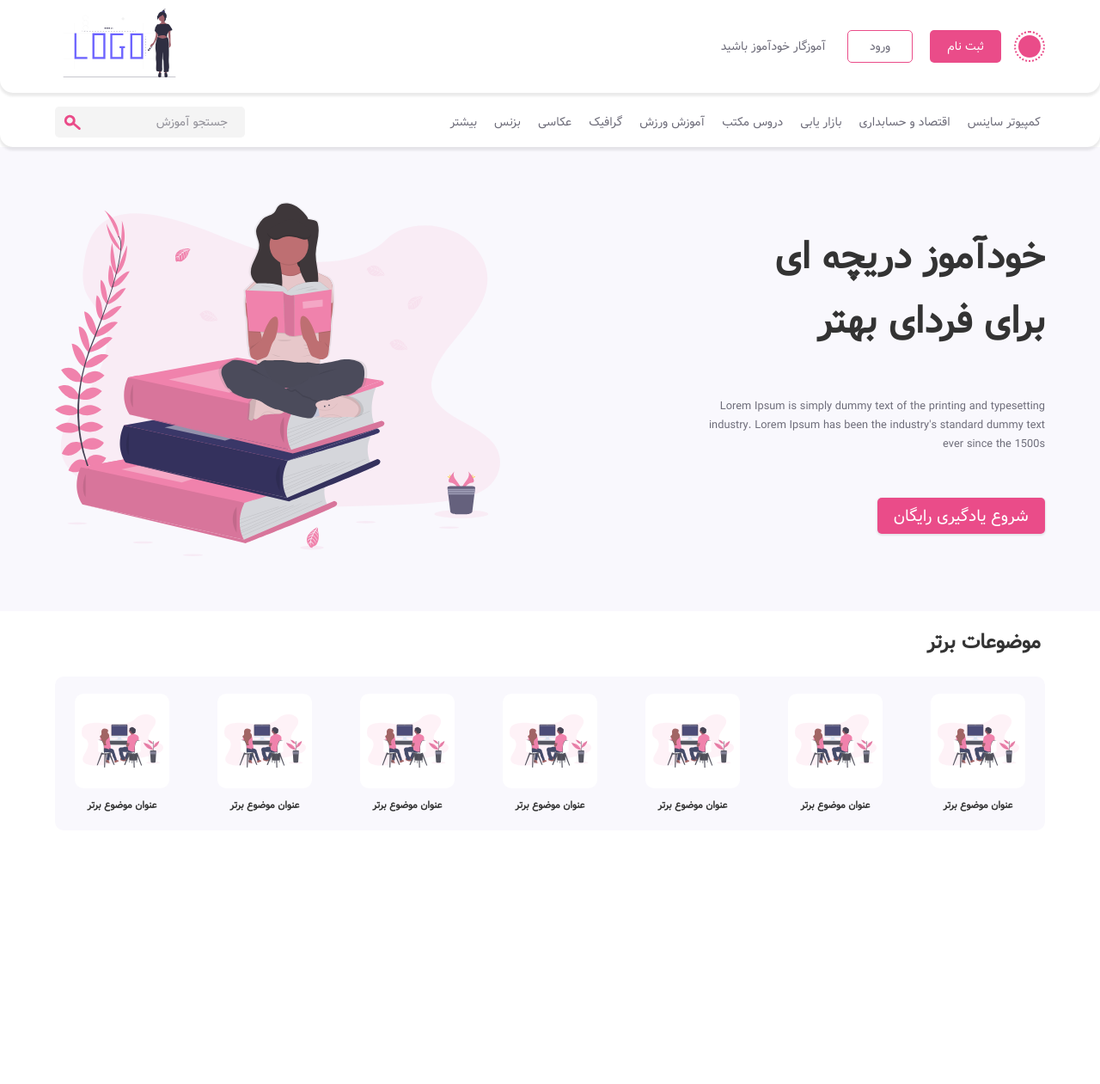
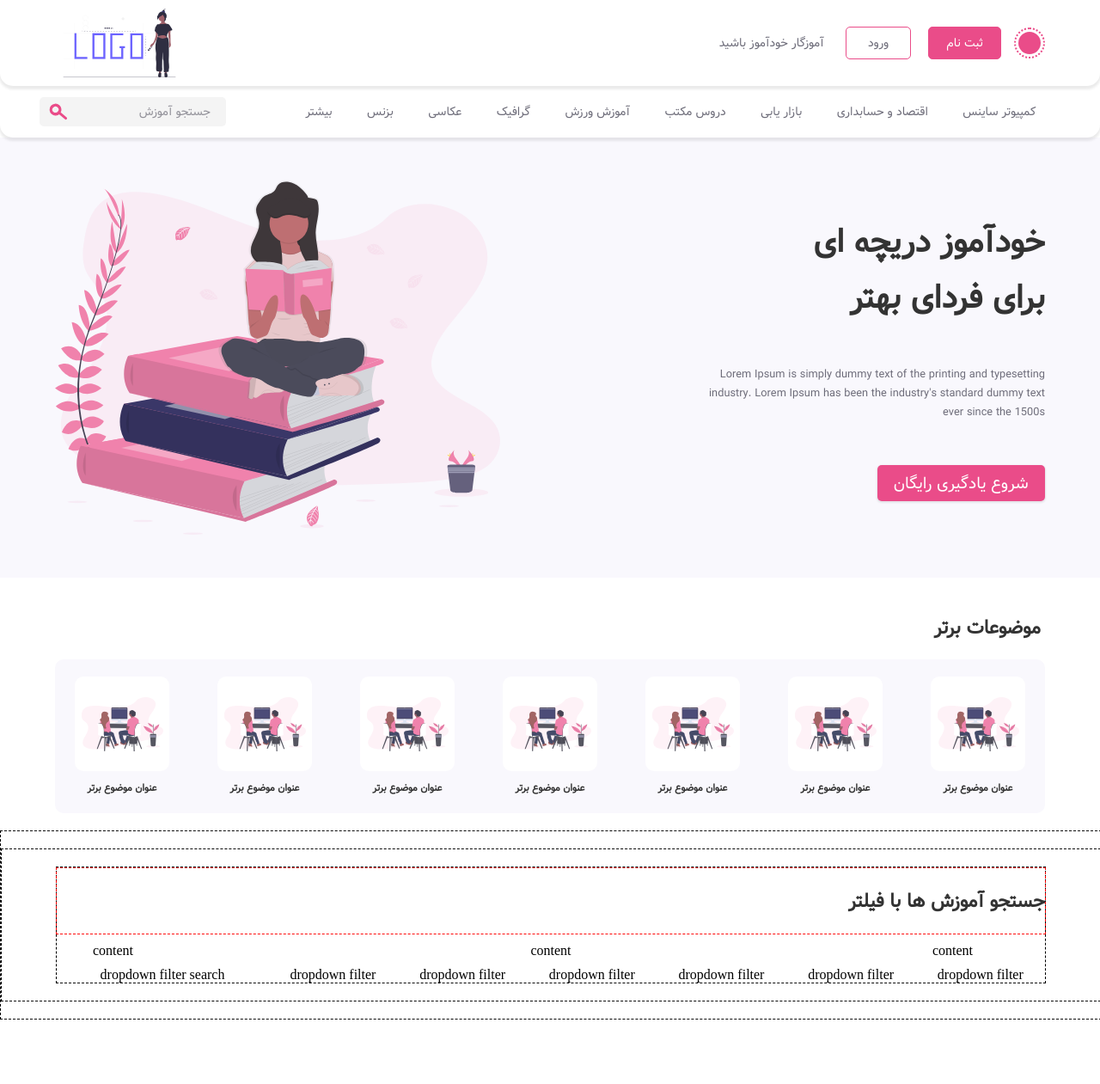
Before and after one commit to AhmadReshadarm/khudamoz, a plain HTML site: page index.html in a window 1280 px wide. Shown: the whole page at 86% size. After the commit the page ends 1186 px from the top, so only its background shows below. Drawn offline with Linux system fonts and the light colour scheme.

Commit message:
added extra layers

```diff
--- a/index.html
+++ b/index.html
@@ -16,13 +16,13 @@
     <title>Khud Amooz</title>
   </head>
   <body>
-    <section class="s1">
+    <section class="s1 full-width">
       <!-- top section header  -->
-      <div class="top">
-        <div class="navigation">
+      <div class="top full-width">
+        <div class="navigation full-width">
           <!-- Left side -->
-          <div class="left-nav">
-            <a href="/">
+          <div class="left-nav full-width">
+            <a class="logo-wrapper" href="/">
               <img
                 id="logo"
                 src="./undraw_logo_design_bjnx.svg"
@@ -31,13 +31,13 @@
             </a>
           </div>
           <!-- Right side  -->
-          <div class="right-nav">
-            <div class="auth-btn-wrapper">
-              <a href="#" class="header-gap-auth-btn"
+          <div class="right-nav full-width">
+            <div class="t-auth-btn-wrapper">
+              <a href="#" class="t-auth-btn"
                 ><span>آموزگار خودآموز باشید</span></a
               >
             </div>
-            <div class="loginBtn">
+            <div class="s-auth-btn">
               <a href="#" class="logIn" id="login"><span>ورود</span></a>
               <a href="#" class="signUp" id="signup"><span>ثبت نام</span></a>
             </div>
@@ -50,8 +50,8 @@
         </div>
       </div>
       <!-- bottom section header  -->
-      <div class="buttom">
-        <div class="navigation">
+      <div class="buttom full-width">
+        <div class="navigation full-width">
           <!-- left side  -->
           <div class="left-bottom-nav">
             <form class="search" action="">
@@ -100,11 +100,11 @@
         </div>
       </div>
     </section>
-    <!-- ------------ section 3 ----------------- -->
-    <section class="s2">
-      <div class="s2-wrapper">
-        <div class="intro-column">
-          <!-- ------------- left side section 3 ------------ -->
+    <!-- ------------ section 2 ----------------- -->
+    <section class="s2 full-width">
+      <div class="s2-wrapper full-width">
+        <div class="intro-column full-width">
+          <!-- ------------- left side section 2 ------------ -->
           <div class="left-column-intro">
             <img
               class="img-size"
@@ -112,7 +112,7 @@
               alt="girl reading books"
             />
           </div>
-          <!-- ------------ right side section 3 ---------------- -->
+          <!-- ------------ right side section 2 ---------------- -->
           <div class="right-column-intro">
             <div class="intro-wrapper">
               <h1 class="intro-title">
@@ -134,9 +134,9 @@
       </div>
     </section>
     <!-- ------------ section 3 ----------- -->
-    <section class="s3">
-      <div class="s3-wrapper">
-        <div class="top-course-column">
+    <section class="s3 full-width">
+      <div class="s3-wrapper full-width">
+        <div class="top-course-column full-width">
           <div class="top-course-title-wrapper">
             <h2 class="top-course-header">موضوعات برتر</h2>
           </div>
@@ -229,7 +229,28 @@
         </div>
       </div>
     </section>
-    <section class="s4"></section>
+    <!-- ------------------------ section 4 ---------------------- -->
+    <section class="s4 full-width">
+      <div class="s4-wrapper full-width">
+        <div class="filters-wrapper">
+          <div class="filter-title"><h2>جستجو آموزش ها با فیلتر</h2></div>
+          <div class="filter-catagory-container">
+            <div class="filter-popular-dropdown flex-grow-1">content</div>
+            <div class="filter-category-section">content</div>
+            <div class="filter-extra-dropdown-btn flex-grow-1">content</div>
+          </div>
+          <div class="filter-dropdown-container">
+            <div class="flex-grow-2">dropdown filter search</div>
+            <div class="flex-grow-1">dropdown filter</div>
+            <div class="flex-grow-1">dropdown filter</div>
+            <div class="flex-grow-1">dropdown filter</div>
+            <div class="flex-grow-1">dropdown filter</div>
+            <div class="flex-grow-1">dropdown filter</div>
+            <div class="flex-grow-1">dropdown filter</div>
+          </div>
+        </div>
+      </div>
+    </section>
     <script src="./index.js"></script>
   </body>
 </html>
--- a/style.css
+++ b/style.css
@@ -25,6 +25,7 @@ html,
 body {
   padding: 0;
   margin: 0;
+  background-color: var(--mainColor);
   transition: 200ms;
 }
 
@@ -53,6 +54,10 @@ textarea {
   border: none;
 }
 
+h2 {
+  font-size: 1.76vw;
+}
+
 ul {
   list-style: none;
 }
@@ -66,18 +71,24 @@ button {
   font-family: Dirooz;
 }
 
-/* ----------------------------------------- Header Section ------------------------------------------ */
+.full-width {
+  width: 100%;
+}
+
+/* ----------------------------------------- Header Section 1 ------------------------------------------ */
 .s1 {
   display: flex;
   flex-direction: column;
+  justify-content: center;
+  place-items: center;
 }
 
 .navigation {
   display: flex;
-  flex-grow: 1;
   max-width: 90%;
-  justify-content: space-between;
+  justify-content: space-evenly;
   place-items: center;
+  flex-direction: row;
 }
 
 /* -------------------------------------- top header  with user options ----------------------------------- */
@@ -87,10 +98,11 @@ button {
   -webkit-box-shadow: 0px 3px 3px 1px var(--box-shadow);
   -moz-box-shadow: 0px 3px 3px 1px var(--box-shadow);
   box-shadow: 0px 3px 3px 1px var(--box-shadow);
-  z-index: 1;
   padding: 10px 0;
   display: flex;
+  flex-direction: row;
   justify-content: space-evenly;
+  place-items: center;
 }
 
 /* --------------------------- left side top header ------------------------ */
@@ -101,35 +113,52 @@ button {
 
 .left-nav {
   display: flex;
-  flex-direction: column;
-  justify-content: center;
+  flex-direction: row;
+  justify-content: flex-start;
+  place-items: center;
+}
+
+.logo-wrapper {
+  display: flex;
+  place-items: center;
 }
 
 /* --------------------------- right side top header ------------------------ */
 .right-nav {
   display: flex;
+  flex-direction: row;
+  justify-content: flex-end;
   place-items: center;
 }
 
-.header-gap-auth-btn {
+.t-auth-btn {
   padding: 10px 20px;
 }
 
-.header-gap-auth-btn span:hover {
+.t-auth-btn span:hover {
   cursor: default;
   color: var(--activeText);
 }
 
-.loginBtn {
+.t-auth-btn-wrapper {
+  padding: 15px 0;
+}
+
+.t-auth-btn-wrapper:hover > .t-auth-btn span {
+  color: var(--activeText);
+}
+
+.s-auth-btn {
   display: flex;
   flex-direction: row;
   justify-content: space-evenly;
+  place-items: center;
 }
 
 .signUp {
   margin: 0 15px;
   background-color: var(--Btn);
-  border: none;
+  border: 1px solid var(--Btn);
   font-size: 1.02vw;
   padding: 6px 20px;
   border-radius: 5px;
@@ -169,11 +198,10 @@ button {
   -webkit-box-shadow: 0px 3px 3px 1px rgba(0, 0, 0, 0.082);
   -moz-box-shadow: 0px 3px 3px 1px rgba(0, 0, 0, 0.082);
   box-shadow: 0px 3px 3px 1px rgba(0, 0, 0, 0.082);
-  margin-top: -10px;
-  padding-top: 25px;
-  padding-bottom: 10px;
+  padding: 12px 0;
   display: flex;
   justify-content: space-evenly;
+  place-items: center;
 }
 /* ----------------------------- left side -------------------------------------- */
 .left-bottom-nav {
@@ -193,20 +221,20 @@ button {
   outline: none;
   background: url(./search_icon.svg);
   background-repeat: no-repeat;
-  background-size: 40px 40px;
+  background-size: 20%;
   background-position: left;
   background-color: var(--textFieldColor);
   border-radius: 5px;
   text-align: right;
   color: var(--boldText);
-  padding: 6px 20px;
+  padding: 3% 10%;
 }
 
 .main-search:active,
 .main-search:focus {
-  background-size: 35px 35px;
+  background-size: 15%;
   background-color: var(--section-bg-color);
-  padding: 6px 40px;
+  padding: 2.5% 15%;
 }
 .main-search::placeholder {
   /* Chrome, Firefox, Opera, Safari 10.1+ */
@@ -226,25 +254,30 @@ button {
 /* ------------------------------------- right side ------------------------------------------ */
 .nav-menu-right {
   flex-grow: 1;
+  display: flex;
+  flex-direction: row;
+  justify-content: flex-end;
+  place-items: center;
+  width: 100%;
 }
 .nav-item {
   width: 100%;
-  margin: 0 auto;
+  margin: 0;
   display: flex;
   flex-direction: row-reverse;
-  justify-content: flex-start;
-  transform: translateX(-35px);
+  justify-content: space-evenly;
+  transform: translateX(30px);
+  place-items: center;
 }
 
 .item {
-  margin: 5px;
-  padding: 2px 5px;
+  padding: 6px 0;
   display: flex;
   flex-direction: column;
   justify-content: center;
 }
 
-.item a span:hover {
+.item:hover > a span {
   color: var(--activeText);
 }
 
@@ -396,10 +429,9 @@ button {
 
 .s2 {
   background-color: var(--section-bg-color);
-  height: 500px;
   display: flex;
   place-items: center;
-  padding: 20px 0;
+  padding: 50px 0;
 }
 .s2-wrapper {
   flex-grow: 1;
@@ -429,19 +461,6 @@ button {
   object-fit: cover;
 }
 
-/* ^^^^^^^^^^^^^--------------- 1080 display media quarey for intro image ---------------^^^^^^^^^^^^ */
-
-@media only screen and (min-width: 1400px) {
-  .s2 {
-    height: 650px;
-  }
-
-  .img-size {
-    width: 70%;
-    object-fit: cover;
-  }
-}
-
 /* ------------------------------------ right side sectio 2 ------------------------------------ */
 
 .right-column-intro {
@@ -456,7 +475,7 @@ button {
 }
 
 .intro-title {
-  font-size: 2.8em;
+  font-size: 3vw;
   margin-top: 0;
 }
 
@@ -490,9 +509,12 @@ button {
 }
 /* --------------------------- section 3 ------------------------ */
 .s3 {
-  height: 250px;
+  background-color: var(--mainColor);
   display: flex;
+  flex-direction: row;
+  justify-content: center;
   align-items: center;
+  padding: 20px 0;
 }
 
 .s3-wrapper {
@@ -557,8 +579,78 @@ button {
   text-align: center;
   margin: 0;
 }
+/* ------------------------------- section 4 ------------------------------ */
+.flex-grow-2 {
+  flex-grow: 2;
+}
+.flex-grow-1 {
+  flex-grow: 1;
+}
 
 .s4 {
-  height: 300px;
   background-color: var(--mainColor);
+  display: flex;
+  flex-direction: row;
+  justify-content: center;
+  align-items: center;
+  padding: 20px 0;
+  border: 1px dashed;
 }
+
+.s4-wrapper {
+  display: flex;
+  flex-direction: row;
+  justify-content: center;
+  place-items: center;
+  padding: 20px 0;
+  border: 1px dashed;
+}
+
+.filters-wrapper {
+  max-width: 90%;
+  width: 100%;
+  padding: 0;
+  margin: 0;
+  display: flex;
+  flex-direction: column;
+  justify-content: center;
+  place-items: center;
+  border: 1px dashed;
+}
+
+.filter-title {
+  display: flex;
+  flex-direction: row;
+  justify-content: flex-end;
+  width: 100%;
+  border: 1px dashed red;
+}
+
+.filter-catagory-container {
+  display: flex;
+  flex-direction: row;
+  justify-content: space-between;
+  width: 100%;
+  padding: 10px 0;
+}
+
+.filter-dropdown-container {
+  display: flex;
+  flex-direction: row;
+  justify-content: space-evenly;
+  width: 100%;
+   text-align: center;
+}
+
+.filter-popular-dropdown{
+  text-align: center;
+}
+
+.filter-category-section {
+  flex-grow: 10;
+  text-align: center;
+}
+
+.filter-extra-dropdown-btn{
+  filter-extra-dropdown-btn
+}
```
Also changed, not shown: index.js (+11 -0 lines).
